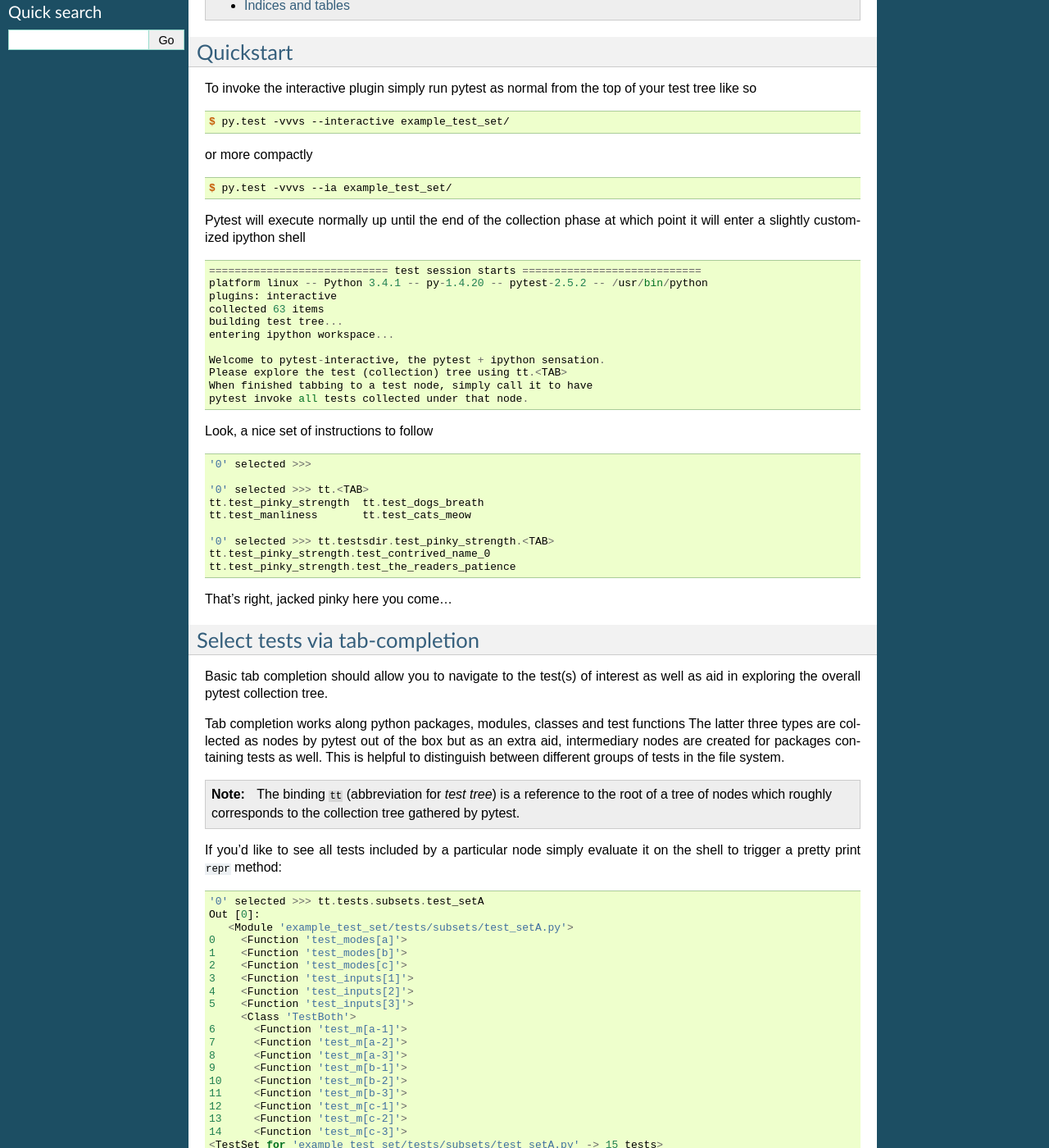
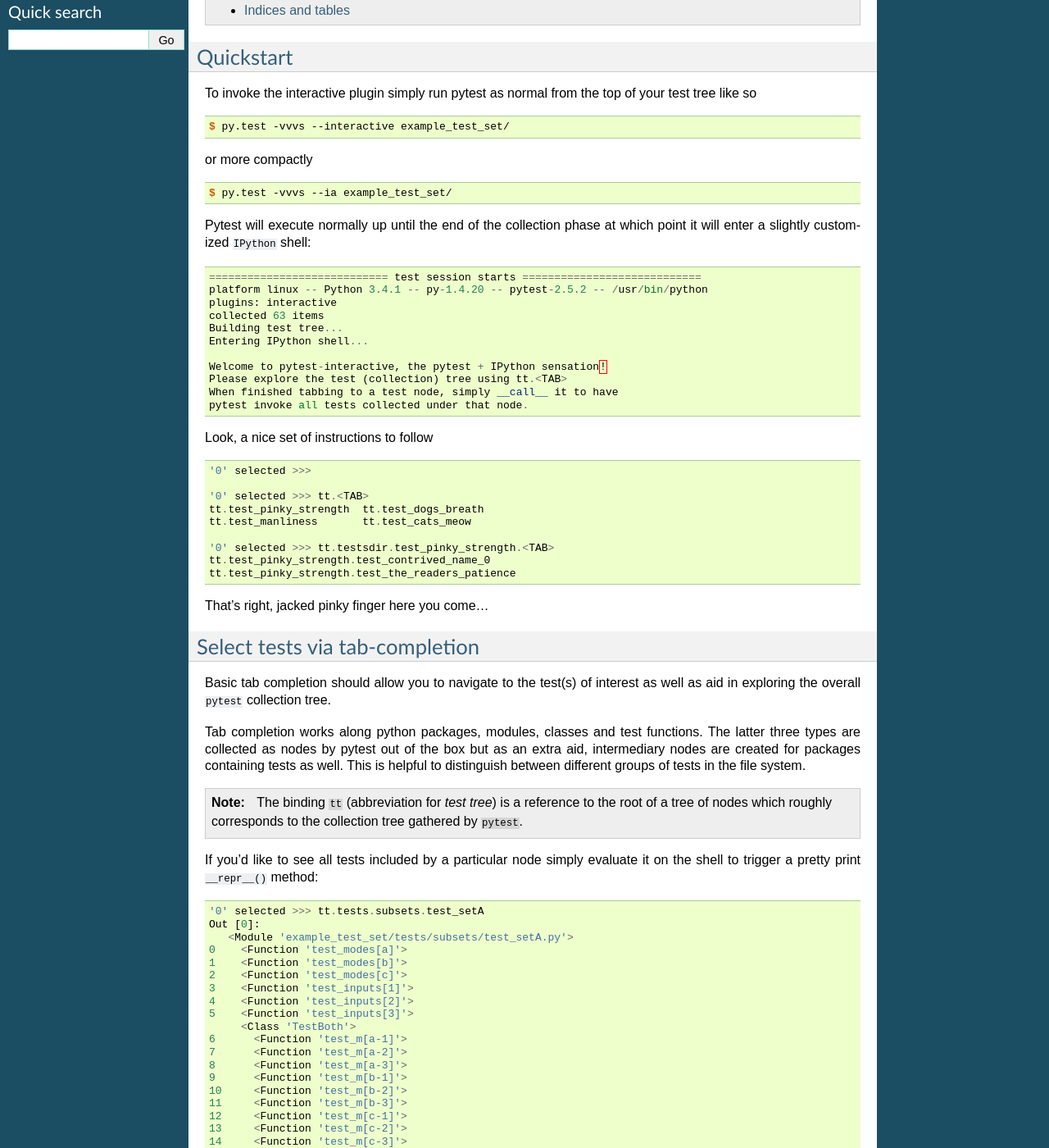
Before and after one commit to goodboy/pytest-interactive, a Sphinx documentation site: the page built from docs/index.rst, in a window 1280 px wide and 1400 px high, scrolled down 419 px. Shown: the whole window at 82% size. Built offline with Sphinx 7.4.7, drawn with Linux system fonts in a browser that asks for light colours; some of the changed text lies outside the part shown.

Commit message:
Docs update

```diff
--- a/docs/index.rst
+++ b/docs/index.rst
@@ -36,7 +35,7 @@ or more compactly
 
 
 Pytest will execute normally up until the end of the collection phase at
-which point it will enter a slightly customized ipython shell
+which point it will enter a slightly customized ``IPython`` shell:
 
 .. code-block:: python
 
@@ -44,12 +43,12 @@ which point it will enter a slightly customized ipython shell
     platform linux -- Python 3.4.1 -- py-1.4.20 -- pytest-2.5.2 -- /usr/bin/python
     plugins: interactive
     collected 63 items
-    building test tree...
-    entering ipython workspace...
+    Building test tree...
+    Entering IPython shell...
 
-    Welcome to pytest-interactive, the pytest + ipython sensation.
+    Welcome to pytest-interactive, the pytest + IPython sensation!
     Please explore the test (collection) tree using tt.<TAB>
-    When finished tabbing to a test node, simply call it to have
+    When finished tabbing to a test node, simply __call__ it to have
     pytest invoke all tests collected under that node.
 
 Look, a nice set of instructions to follow
@@ -66,29 +65,26 @@ Look, a nice set of instructions to follow
     tt.test_pinky_strength.test_contrived_name_0
     tt.test_pinky_strength.test_the_readers_patience
 
-That's right, jacked pinky here you come...
+That's right, jacked pinky finger here you come...
 
 
 Select tests via tab-completion
 -----------------------------------
 Basic tab completion should allow you to navigate to the test(s) of interest
-as well as aid in exploring the overall pytest collection tree.
+as well as aid in exploring the overall ``pytest`` collection tree.
 
-Tab completion works along python packages, modules, classes and test
-functions
-The latter three types are collected as nodes by pytest out of the box
-but as an extra aid, intermediary nodes are created for packages containing
-tests as well.
-This is helpful to distinguish between different groups of tests in the file
-system.
+Tab completion works along python packages, modules, classes and test functions.
+The latter three types are collected as nodes by pytest out of the box but as an
+extra aid, intermediary nodes are created for packages containing tests as well.
+This is helpful to distinguish between different groups of tests in the file system.
 
 .. note::
     The binding ``tt`` (abbreviation for *test tree*) is a reference to the
     root of a tree of nodes which roughly corresponds to the collection tree
-    gathered by pytest.
+    gathered by ``pytest``.
 
 If you'd like to see all tests included by a particular node simply
-evaluate it on the shell to trigger a pretty print ``repr`` method:
+evaluate it on the shell to trigger a pretty print ``__repr__()`` method:
 
 .. code-block:: python
 
```
Also changed, not shown: other parts of docs/index.rst (+22 -18 lines).
